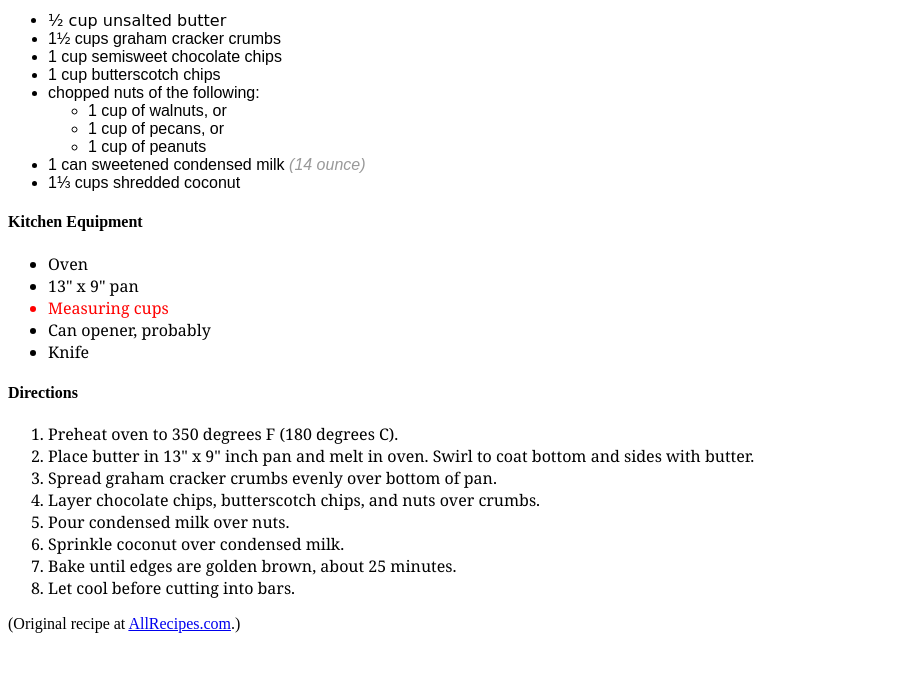
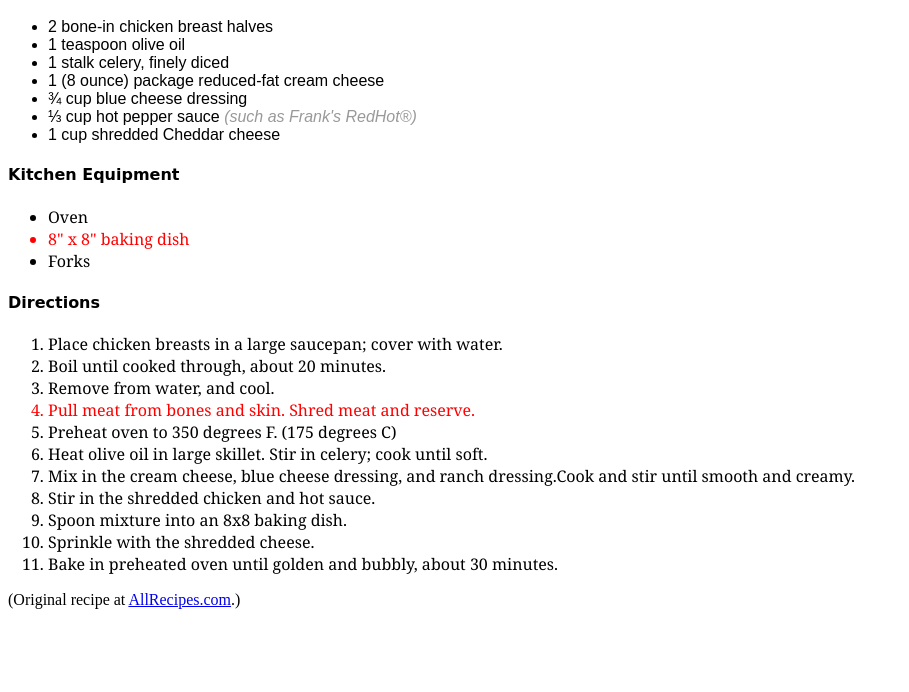
Before and after one commit to EdisonSoliman/tp3, a plain HTML site: page index.html in a window 1280 px wide. Shown: the part 108-800 px from the top of the page, without its empty margins (0-909 px from the left). Drawn offline with Linux system fonts and the light colour scheme; a script that the page names is missing; a web font is replaced by a local one.

Commit message:
finished TP3 recipe project

```diff
--- a/index.html
+++ b/index.html
@@ -3,10 +3,15 @@
 
 <head>
 
+    <link rel="preconnect" href="https://fonts.gstatic.com">
+<link href="https://fonts.googleapis.com/css2?family=Bungee+Inline&display=swap" rel="stylesheet">
+  <link rel="preconnect" href="https://fonts.gstatic.com">
+<link href="https://fonts.googleapis.com/css2?family=Bungee+Shade&display=swap" rel="stylesheet">
+
   <!-- meta tags and title -->
   <meta charset="UTF-8">
   <meta name="viewport" content="width=device-width, initial-scale=1.0">
-  <title>Recipe</title>
+  <title>Cheesy Buffalo Chicken Dip Recipe</title>
 
   <!-- external and internal CSS -->
   <link rel="stylesheet" href="styles.css" media="all">
@@ -24,24 +29,18 @@
 
 <body>
 
-  <h1>Seven Layer Bars</h1>
+  <h1>Cheesy Buffalo Chicken Dip</h1>
 
   <div id="ingredients">
     <h4>Ingredients</h4>
     <ul>
-      <li style="font-family: cursive;">½ cup unsalted butter</li>
-      <li>1½ cups graham cracker crumbs</li>
-      <li>1 cup semisweet chocolate chips</li>
-      <li>1 cup butterscotch chips</li>
-      <li>chopped nuts of the following:
-        <ul>
-          <li>1 cup of walnuts, or</li>
-          <li>1 cup of pecans, or</li>
-          <li>1 cup of peanuts</li>
-        </ul>
-      </li>
-      <li>1 can sweetened condensed milk <span>(14 ounce)</span></li>
-      <li>1⅓ cups shredded coconut</li>
+      <li>2 bone-in chicken breast halves</li>
+      <li>1 teaspoon olive oil</li>
+      <li>1 stalk celery, finely diced</li>
+      <li>1 (8 ounce) package reduced-fat cream cheese</li>
+      <li>¾ cup blue cheese dressing</li>
+      <li>⅓ cup hot pepper sauce <span>(such as Frank's RedHot®)</span></li>
+      <li>1 cup shredded Cheddar cheese</li>
     </ul>
   </div>
 
@@ -49,28 +48,29 @@
     <h4>Kitchen Equipment</h4>
     <ul>
       <li>Oven</li>
-      <li>13" x 9" pan</li>
-      <li>Measuring cups</li>
-      <li>Can opener, probably</li>
-      <li>Knife</li>
+      <li>8" x 8" baking dish</li>
+      <li>Forks</li>
     </ul>
   </div>
 
   <div id="directions">
     <h4>Directions</h4>
     <ol>
-      <li>Preheat oven to 350 degrees F (180 degrees C).</li>
-      <li>Place butter in 13" x 9" inch pan and melt in oven. Swirl to coat bottom and sides with butter.</li>
-      <li>Spread graham cracker crumbs evenly over bottom of pan.</li>
-      <li>Layer chocolate chips, butterscotch chips, and nuts over crumbs.</li>
-      <li>Pour condensed milk over nuts.</li>
-      <li>Sprinkle coconut over condensed milk.</li>
-      <li>Bake until edges are golden brown, about 25 minutes.</li>
-      <li>Let cool before cutting into bars.</li>
+      <li>Place chicken breasts in a large saucepan; cover with water.</li>
+      <li>Boil until cooked through, about 20 minutes.</li>
+      <li>Remove from water, and cool.</li>
+      <li>Pull meat from bones and skin. Shred meat and reserve.</li>
+      <li>Preheat oven to 350 degrees F. <span>(175 degrees C)</span></li>
+      <li>Heat olive oil in large skillet. Stir in celery; cook until soft.</li>
+      <li>Mix in the cream cheese, blue cheese dressing, and ranch dressing.Cook and stir until smooth and creamy.</li>
+      <li>Stir in the shredded chicken and hot sauce.</li>
+      <li>Spoon mixture into an 8x8 baking dish.</li>
+      <li>Sprinkle with the shredded cheese.</li>
+      <li>Bake in preheated oven until golden and bubbly, about 30 minutes.</li>
     </ol>
   </div>
 
-  <p>(Original recipe at <a href="https://www.allrecipes.com/recipe/9889/seven-layer-bars/">AllRecipes.com</a>.)</p>
+  <p>(Original recipe at <a href="https://www.allrecipes.com/recipe/157725/cheesy-buffalo-chicken-dip/">AllRecipes.com</a>.)</p>
 
 </body>
 
--- a/styles.css
+++ b/styles.css
@@ -1,3 +1,11 @@
+h1{
+  font-family: 'Bungee Shade', cursive;
+}
+
+h4{
+  font-family: 'Bungee Inline', cursive;
+}
+
 li {
   font-family: Georgia;
 }
@@ -15,6 +23,10 @@ ul ul {
   color: #999;
 }
 
-#equipment li:nth-child(3) {
+#equipment li:nth-child(2) {
   color: red;
 }
+
+#directions li:nth-child(4) {
+  color: red;
+}
```
